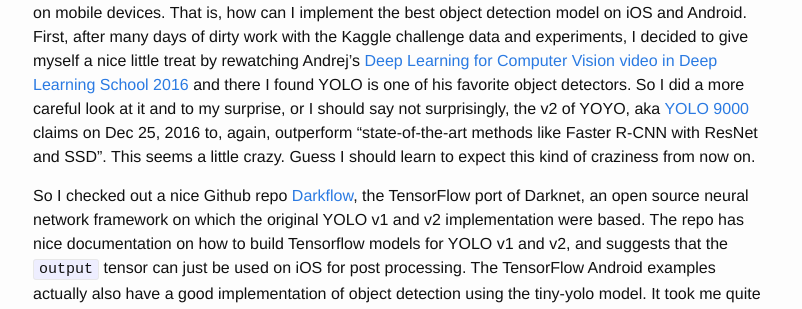
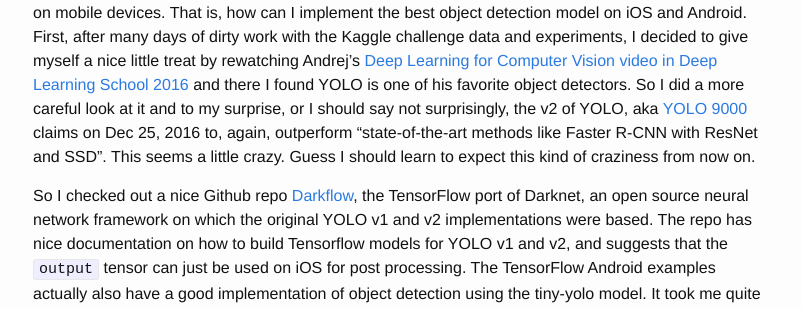
Before and after one commit to jeffxtang/jeffxtang.github.io, a Jekyll site: the page built from _posts/2017-07-23-object-detection-on-ios.md, in a window 1280 px wide and 900 px high, scrolled down 1749 px. Shown: the part 184-493 px from the top of the window, without its empty margins (237-1039 px from the left). Built offline with Jekyll 4.4.1, drawn with Linux system fonts in a browser that asks for light colours; comment, search, counter and statistics services are not loaded; some of the changed text lies outside the part shown.

Commit message:
updated link fixed typo

```diff
--- a/_posts/2017-07-23-object-detection-on-ios.md
+++ b/_posts/2017-07-23-object-detection-on-ios.md
@@ -31,8 +31,8 @@ python train.py --logtostderr --pipeline_config_path=/home/jeff/ailabby/tf_objec
 
 7. Normally, running inference on a test set is much faster than training. Unfortunately, I miscalculated the time for running on the Sealion test dataset - the test set size now becomes 16 times bigger because each test image gets converted to 16 subimages. So by the deadline of the submission, I only got to complete about 20% of the test results, which had a score of 25.50170, ranked 187 out of 385 submissions. And I continued to run 3 more days and got a public score of 22.32180, which would have been ranked as 88 out of 385, a pretty mediocre result. But I'm glad I applied the TensorFlow Object Detection API to the challenge, and almost beat 200 people.
 
-With the Kaggle Sealion competition over, I was back to my favorite topic: how to do something like this on mobile devices. That is, how can I implement the best object detection model on iOS and Android. First, after many days of dirty work with the Kaggle challenge data and experiments, I decided to give myself a nice little treat by rewatching Andrej's [Deep Learning for Computer Vision video in Deep Learning School 2016](https://www.youtube.com/watch?v=u6aEYuemt0M&index=2&list=PLrAXtmErZgOfMuxkACrYnD2fTgbzk2THW) and there I found YOLO is one of his favorite object detectors. So I did a more careful look at it and to my surprise, or I should say not surprisingly, the v2 of YOYO, aka [YOLO 9000](https://pjreddie.com/darknet/yolo/) claims on Dec 25, 2016 to, again, outperform "state-of-the-art methods like Faster R-CNN with ResNet and SSD". This seems a little crazy. Guess I should learn to expect this kind of craziness from now on.
+With the Kaggle Sealion competition over, I was back to my favorite topic: how to do something like this on mobile devices. That is, how can I implement the best object detection model on iOS and Android. First, after many days of dirty work with the Kaggle challenge data and experiments, I decided to give myself a nice little treat by rewatching Andrej's [Deep Learning for Computer Vision video in Deep Learning School 2016](https://www.youtube.com/watch?v=u6aEYuemt0M&index=2&list=PLrAXtmErZgOfMuxkACrYnD2fTgbzk2THW) and there I found YOLO is one of his favorite object detectors. So I did a more careful look at it and to my surprise, or I should say not surprisingly, the v2 of YOLO, aka [YOLO 9000](https://pjreddie.com/darknet/yolo/) claims on Dec 25, 2016 to, again, outperform "state-of-the-art methods like Faster R-CNN with ResNet and SSD". This seems a little crazy. Guess I should learn to expect this kind of craziness from now on.
 
-So I checked out a nice Github repo [Darkflow](https://github.com/thtrieu/darkflow/), the TensorFlow port of Darknet, an open source neural network framework on which the original YOLO v1 and v2 implementation were based. The repo has nice documentation on how to build Tensorflow models for YOLO v1 and v2, and suggests that the `output` tensor can just be used on iOS for post processing. The TensorFlow Android examples actually also have a good implementation of object detection using the tiny-yolo model. It took me quite a few days of reading the YOLO v1 and v2 papers, debugging the Darkflow code and and the Tensorflow Android TF-Detect example to get the iOS example code for image preprocessing and post processing done correctly so I can get a stand-alone YOLO v2 model running on iOS - the actual device, not just the simulator.
+So I checked out a nice Github repo [Darkflow](https://github.com/thtrieu/darkflow/), the TensorFlow port of Darknet, an open source neural network framework on which the original YOLO v1 and v2 implementations were based. The repo has nice documentation on how to build Tensorflow models for YOLO v1 and v2, and suggests that the `output` tensor can just be used on iOS for post processing. The TensorFlow Android examples actually also have a good implementation of object detection using the tiny-yolo model. It took me quite a few days of reading the YOLO v1 and v2 papers, debugging the Darkflow code and and the Tensorflow Android TF-Detect example to get the iOS example code for image preprocessing and post processing done correctly so I can get a stand-alone YOLO v2 model running on iOS - the actual device, not just the simulator.
 
 Here's my repo [yolov2-tf-ios](https://github.com/jeffxtang/yolov2_tf_ios) which runs the tiny YOLO v2 model nicely on iPhone (the larger YOLO v2 model runs on simulator but crashes on iPhone) and shows the detected objects with bounding boxes. Based on the repo, I built and published an iOS app [What Objects](https://itunes.apple.com/WebObjects/MZStore.woa/wa/viewSoftware?id=1262711160&mt=8) that lets users select a photo or take a picture to see what objects are in the picture and where they are. Its accuracy still needs furture improvement, but I'd take it as a closure of my 8-week effort on object detection, or another small milestone of my AI journey of a thousand miles. It's only going to get more exciting next.
```
Also changed, not shown: other parts of _posts/2017-07-23-object-detection-on-ios.md (+2 -2 lines).
